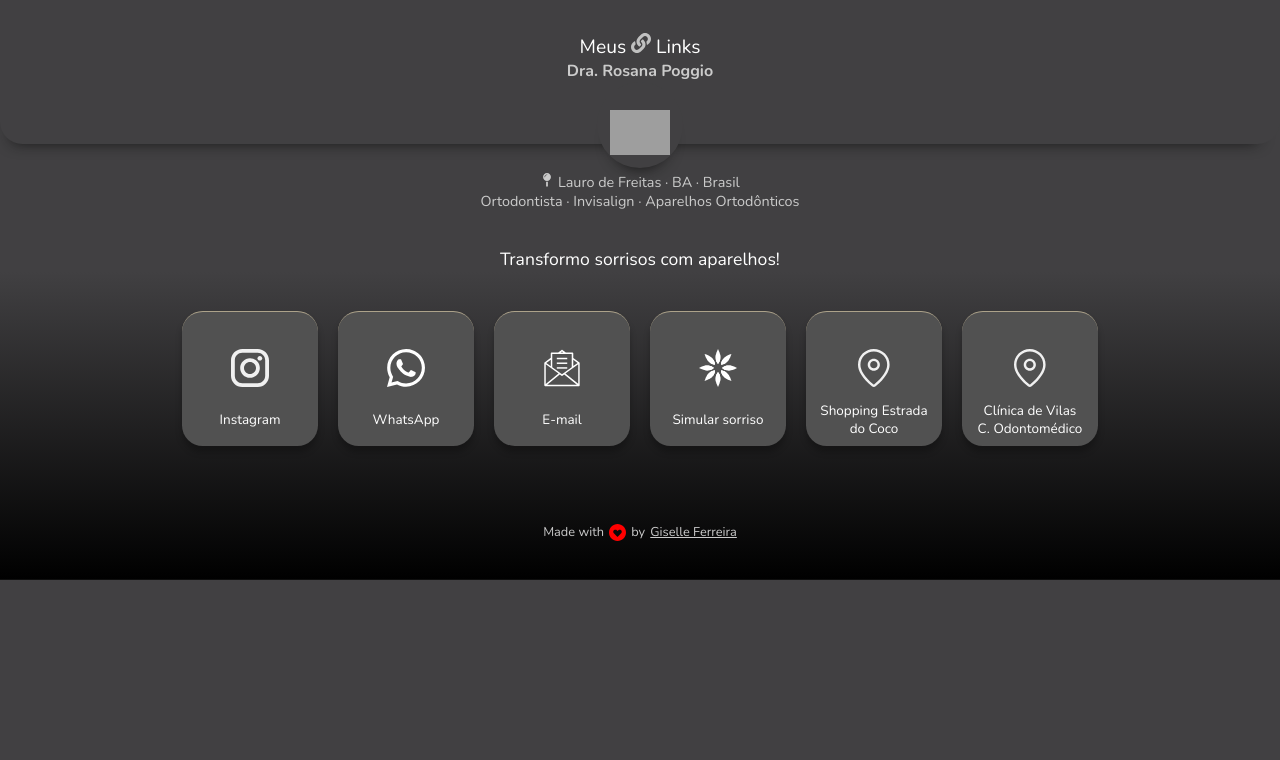
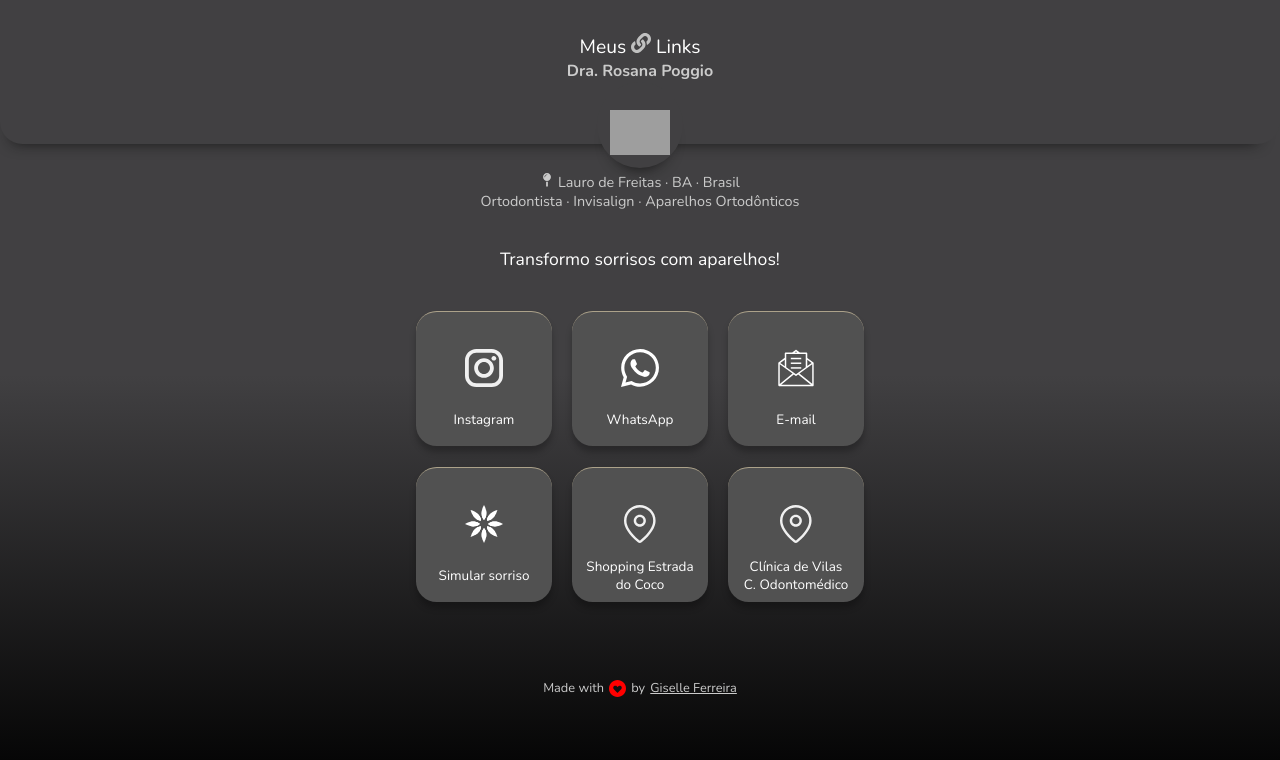
Before and after one commit to giselle-ferreira/dentist-links-website, a React (Vite) app: page / in a window 1280 px wide. Shown: the top 760 px of the page. Built offline with nearby package versions, Linux system fonts and the light colour scheme; grey boxes are pictures that could not be loaded.

Commit message:
Updates GlobalStyle and App container

```diff
--- a/src/App.tsx
+++ b/src/App.tsx
@@ -2,17 +2,22 @@ import { Description } from "./Components/Description/Description"
 import { Footer } from "./Components/Footer/Footer"
 import { Header } from "./Components/Header/Header"
 import { LinksContainer } from "./Components/LinksContainer/LinksContainer"
+import styled from 'styled-components'
 
 function App() {
 
   return (
-    <div>
+    <Container>
       <Header />
       <Description />
       <LinksContainer />
       <Footer />
-    </div>
+    </Container>
   )
 }
 
+const Container = styled.div`
+  height: 100%;
+`
+
 export default App
--- a/src/Components/LinksContainer/style.tsx
+++ b/src/Components/LinksContainer/style.tsx
@@ -7,6 +7,7 @@ export const Container = styled.div`
     gap: 1.3em;
     margin: 2.5em auto;
     flex-wrap: wrap;
+    max-width: 30em;
 `;
 
 export const LinkBox = styled.a`
@@ -16,7 +17,6 @@ export const LinkBox = styled.a`
     align-items: center;
     width: 8.45em;
     height: 8.45em;
-    /* border: 1px solid rgba(172, 162, 138, 1); */
     border-top: 1px solid rgba(172, 162, 138, 1);
     border-radius: 1.3em;
     box-shadow: 0px 6px 6px rgba(0, 0, 0, 0.25);
--- a/src/GlobalStyle/GlobalStyle.tsx
+++ b/src/GlobalStyle/GlobalStyle.tsx
@@ -8,15 +8,15 @@ export const GlobalStyle = createGlobalStyle`
         font-family: 'Nunito', sans-serif;
     }
 
-    html {
-        background-size: cover;
-    }
-
     body {
         height: 100%;
         background: linear-gradient(360deg, #000000 0%, #414042 53.13%) center center;
         color: #fff;
         background-size: cover;
+
+        @media(min-width: 400px){
+            height: 100vh;
+        }
     }
 
     a {
```
